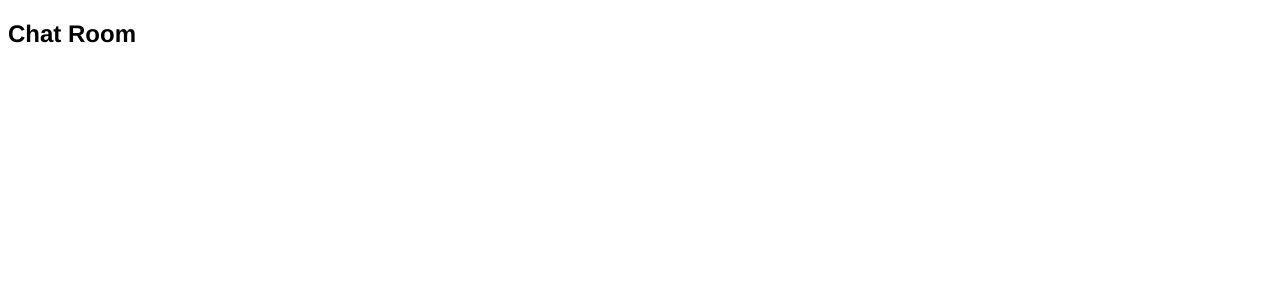
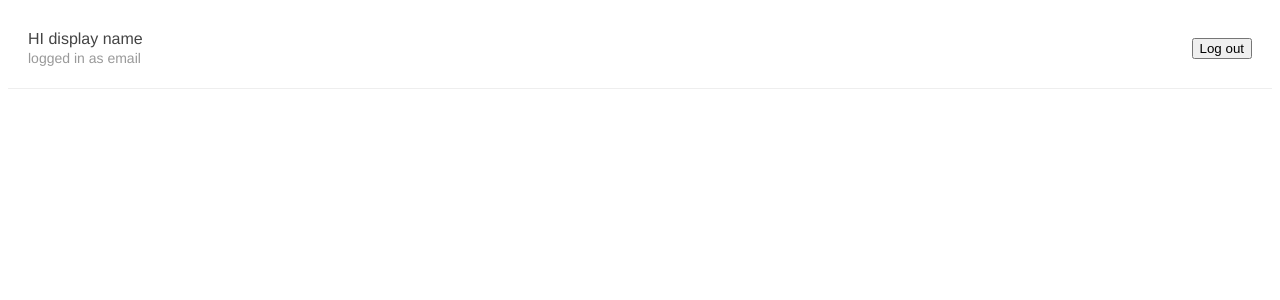
Before and after one commit to Soe-Myint-Htel/live-chat-app, a Vue app: page /chatroom in a window 1280 px wide. Shown: the top 300 px of the page. Built offline with nearby package versions, Linux system fonts and the light colour scheme; the HTML template or start-up script is replaced by a standard one.

Commit message:
create navbar and make logout btn work

```diff
--- a/src/assets/global.css
+++ b/src/assets/global.css
@@ -16,7 +16,7 @@
 }
 button {
     text-decoration: none;
-    background: 5ae4ca;
+    background: #93c719;
     color: white;
     font-weight: bold;
     border: 0;
--- /dev/null
+++ b/src/components/Navbar.vue
@@ -0,0 +1,39 @@
+<template>
+  <nav>
+      <div>
+          <p class="error">{{error}}</p>
+          <p>HI display name</p>
+          <p class="email">logged in as email</p>
+      </div>
+      <button @click="logout">Log out</button>
+  </nav>
+</template>
+
+<script>
+import navLogout from "../composables/navLogout"
+export default {
+    setup(){
+        let {error, logout} = navLogout();
+        return {error, logout}
+    }
+}
+</script>
+
+<style>
+nav {
+    padding: 20px;
+    border-bottom: 1px solid #eee;
+    display: flex;
+    justify-content: space-between;
+    align-items: center;
+}
+nav p {
+    margin: 2px auto;
+    font-size: 16px;
+    color: #444;
+}
+nav p.email {
+    font-size: 14px;
+    color: #999;
+}
+</style>
--- /dev/null
+++ b/src/composables/navLogout.js
@@ -0,0 +1,16 @@
+import { ref } from "vue";
+import {auth} from "../firebase/config"
+let error = ref(null);
+let logout = async()=>{
+    try {
+        await auth.signOut();
+        console.log("log out")
+    }catch(err){
+        error.value = err.message;
+    }
+}
+
+let navLogout = ()=>{
+    return {error, logout}
+}
+export default navLogout;
--- a/src/views/Chatroom.vue
+++ b/src/views/Chatroom.vue
@@ -1,9 +1,13 @@
 <template>
-  <h2>Chat Room</h2>
+  <div class="container">
+    <navbar/>
+  </div>
 </template>
 
 <script>
+import Navbar from '../components/Navbar.vue'
 export default {
+  components: { Navbar },
 
 }
 </script>
--- a/src/views/Welcome.vue
+++ b/src/views/Welcome.vue
@@ -62,6 +62,5 @@
 }
 .welcome button {
   margin: 20px auto;
-  background-color: yellowgreen;
 }
 </style>
```
